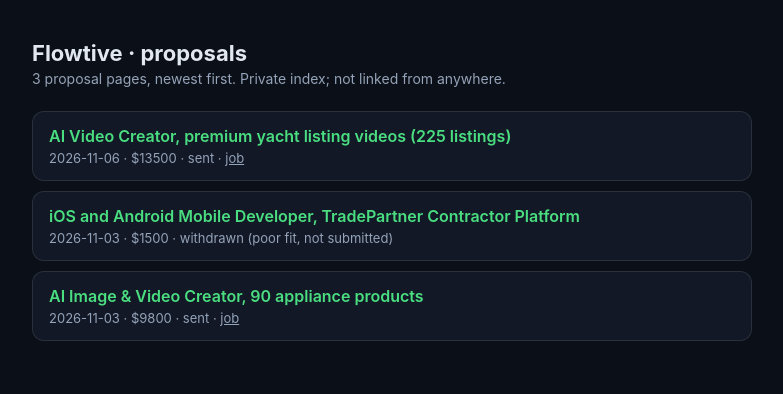
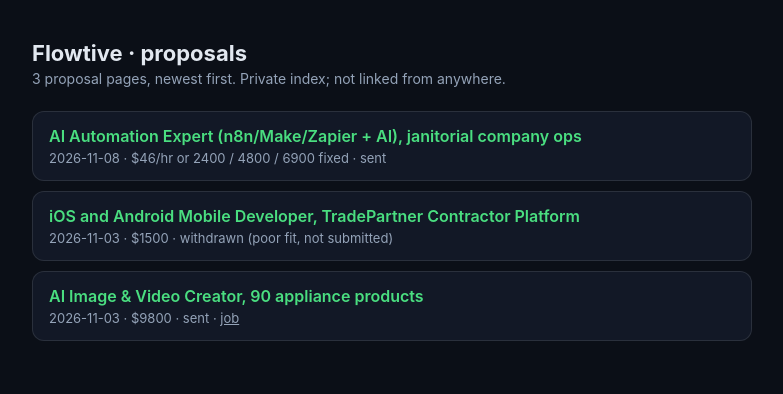
Before and after one commit to kristof-flowtive/proposals, a plain HTML site: page index.html in a window 1280 px wide. Shown: the whole page, without its empty margins (248-1031 px from the left). Drawn offline with Linux system fonts and the light colour scheme.

Commit message:
Rebuild proposals index

```diff
--- a/index.html
+++ b/index.html
@@ -9,7 +9,7 @@ ul{list-style:none;padding:0;margin:0} .row{background:#121826;border:1px solid
 </style></head><body><div class="wrap">
 <h1>Flowtive · proposals</h1><p>3 proposal pages, newest first. Private index; not linked from anywhere.</p>
 <ul>
-<li class="row"><div><a class="t" href="https://kristof-flowtive.github.io/proposals/yacht-listing-videos/">AI Video Creator, premium yacht listing videos (225 listings)</a><div class="m">2026-11-06 · $13500 · sent · <a href="https://www.upwork.com/jobs/~022118084718367574520">job</a></div></div></li>
+<li class="row"><div><a class="t" href="https://kristof-flowtive.github.io/proposals/janitorial-ops-automation/">AI Automation Expert (n8n/Make/Zapier + AI), janitorial company ops</a><div class="m">2026-11-08 · $46/hr or 2400 / 4800 / 6900 fixed · sent</div></div></li>
 <li class="row"><div><a class="t" href="https://kristof-flowtive.github.io/proposals/tradepartner-mobile-foundation/">iOS and Android Mobile Developer, TradePartner Contractor Platform</a><div class="m">2026-11-03 · $1500 · withdrawn (poor fit, not submitted)</div></div></li>
 <li class="row"><div><a class="t" href="https://kristof-flowtive.github.io/proposals/ai-product-video-pipeline/">AI Image &amp; Video Creator, 90 appliance products</a><div class="m">2026-11-03 · $9800 · sent · <a href="https://www.upwork.com/jobs/~022117697977338360413">job</a></div></div></li>
 </ul></div></body></html>
```
